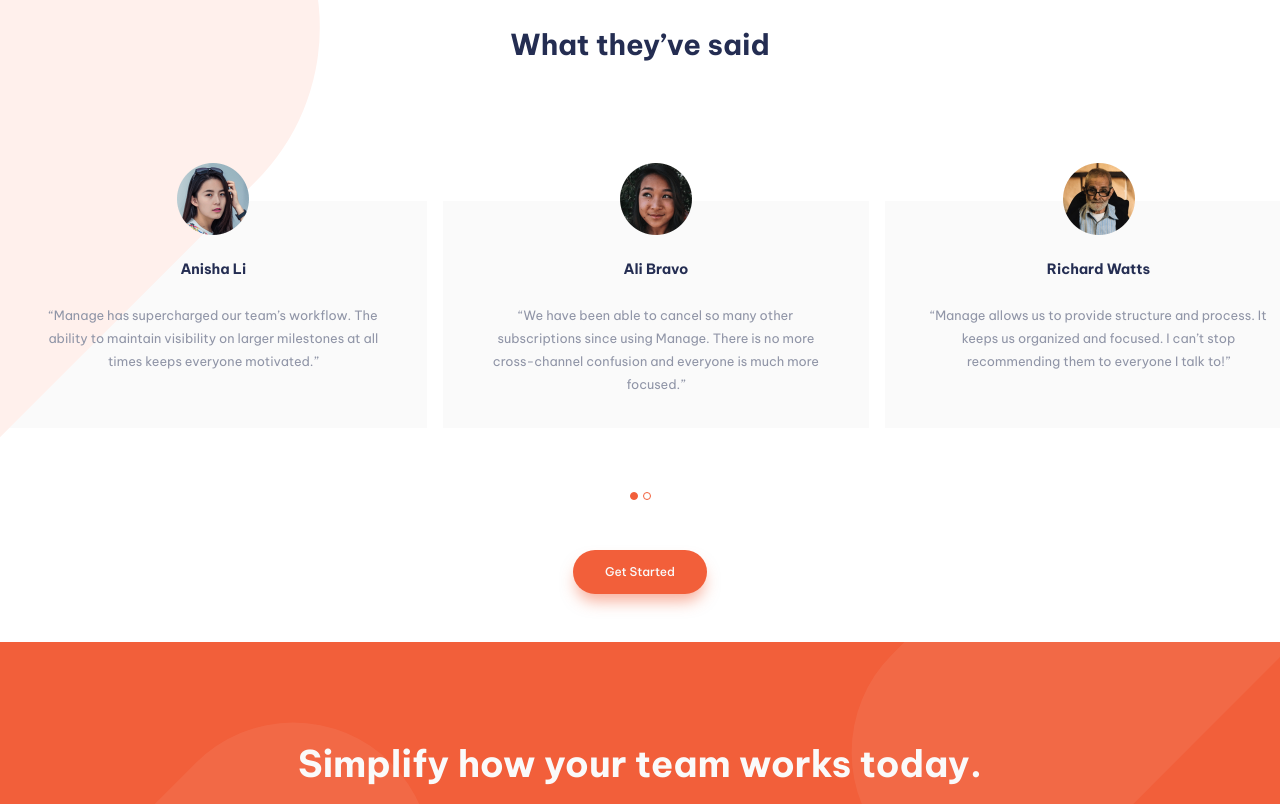
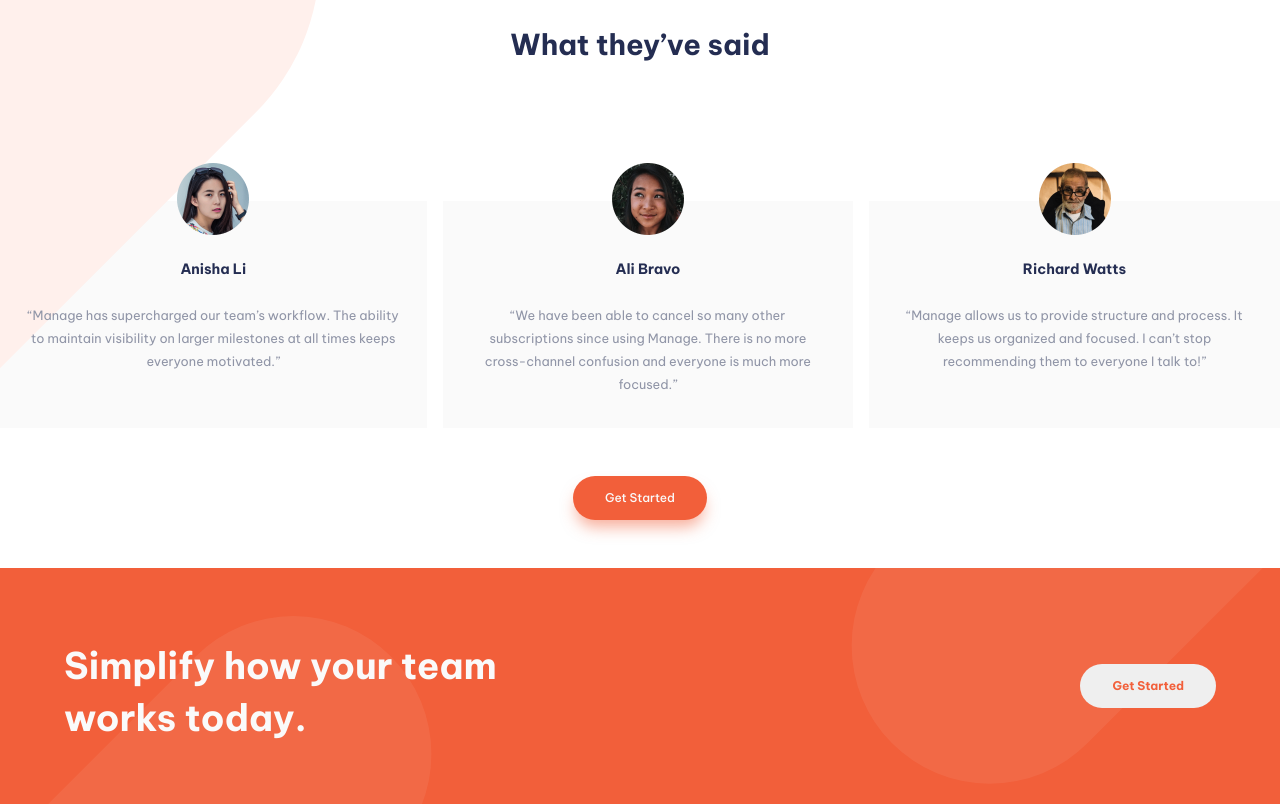
Before and after one commit to edo979/manage-landing-page-master, a plain HTML site: page index.html in a window 1280 px wide. Shown: the part 1216-2020 px from the top of the page. Drawn offline with Linux system fonts and the light colour scheme.

Commit message:
hide slider progress, layout cta section

```diff
--- a/index.html
+++ b/index.html
@@ -171,7 +171,7 @@
       </section>
 
       <section class="cta">
-        <div class="container">
+        <div class="sm:container md:grid-container">
           <h2>Simplify how your team works today.</h2>
           <button class="btn btn-secondary">Get Started</button>
         </div>
--- a/sass/_mediaQ.scss
+++ b/sass/_mediaQ.scss
@@ -39,6 +39,20 @@
   .boxes_container {
     grid-column: 7 / 13;
     margin: 0;
+  }
+
+  .cta {
+    padding-block: 4.5rem;
+
+    h2 {
+      grid-column: 1 / 6;
+      text-align: left;
+    }
+    button {
+      grid-column: 11 / 13;
+      justify-self: end;
+      align-self: start;
+    }
   }
 
   // COMPONENTS:
@@ -102,10 +116,13 @@
       flex: 1 0 33.33%;
       align-self: stretch;
 
-      padding: 2rem;
+      padding: 2rem 1rem;
 
       & + & {
-        margin-inline-start: 1rem;
+        padding-inline-start: 2rem;
+        &::before {
+          left: 1rem;
+        }
       }
 
       &::before {
@@ -122,6 +139,10 @@
       p {
         font-size: var(--fs-300);
       }
+    }
+
+    &_progress {
+      display: none;
     }
   }
 
```
Also changed, not shown: css/style.css, 1 other file.
